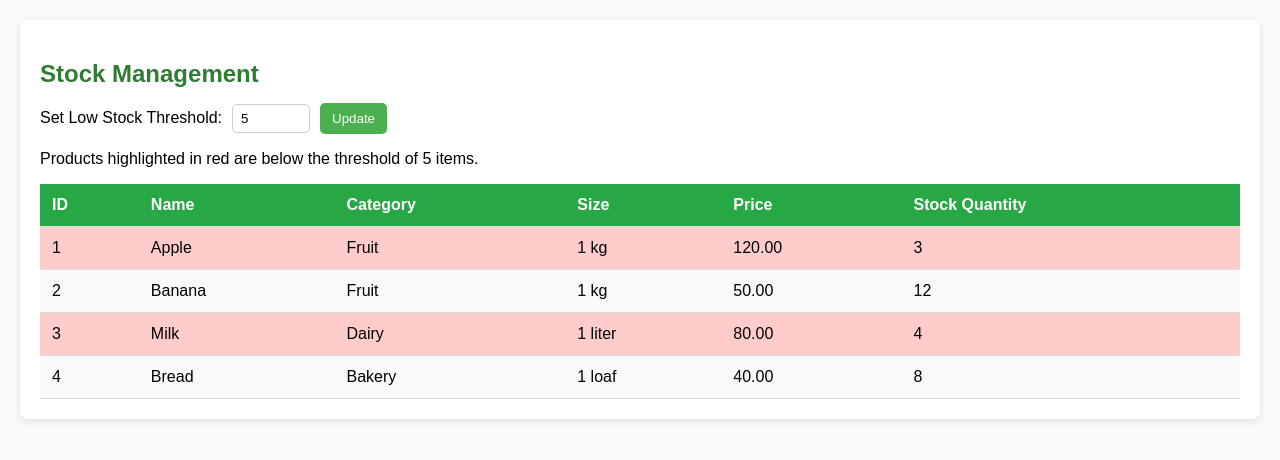
After one commit to EricJamesSonio/Agri_fresh, a PHP site: page /sections/stock.html in a window 1280 px wide. The commit adds this page. Shown: the top 460 px of the page. Run offline with PHP 8.4, Linux system fonts and the light colour scheme.

Commit message:
Stock management

```diff
--- a/Code/frontend/admin/css/index.css
+++ b/Code/frontend/admin/css/index.css
@@ -258,3 +258,6 @@
     flex-wrap: wrap;
     gap: 10px;
 }
+.low-stock {
+    background-color: #ffcccc; /* light red for low stock */
+}
--- a/Code/frontend/admin/index.php
+++ b/Code/frontend/admin/index.php
@@ -21,6 +21,7 @@ requireAdmin(); // redirects non-admins to frontend/html/index.php
                 <li onclick="loadSection('products')">Product Management</li>
                 <li onclick="loadSection('sales')">Sales Report</li>
                 <li onclick="loadSection('vouchers')">Voucher Management</li>
+                 <li onclick="loadSection('stock')">Stock Management</li>
 
             </ul>
 
--- a/Code/frontend/admin/js/index.js
+++ b/Code/frontend/admin/js/index.js
@@ -19,7 +19,11 @@ async function loadSection(section) {
     }else if(section === 'vouchers') {
   const vouchersModule = await import('./vouchers.js');
   if(vouchersModule.initVouchers) await vouchersModule.initVouchers();
+} else if(section === 'stock') {
+  const stockModule = await import('./stock.js');
+  if(stockModule.initStock) await stockModule.initStock();
 }
+
 
 
   } catch (err) {
--- /dev/null
+++ b/Code/frontend/admin/sections/stock.html
@@ -0,0 +1,199 @@
+<!DOCTYPE html>
+<html lang="en">
+<head>
+  <meta charset="UTF-8">
+  <meta name="viewport" content="width=device-width, initial-scale=1.0">
+  <title>Stock Management</title>
+  <style>
+    body {
+      font-family: Arial, sans-serif;
+      background: #f8f9fa;
+      margin: 0;
+      padding: 20px;
+    }
+
+    .card {
+      background: #fff;
+      border-radius: 8px;
+      padding: 20px;
+      max-width: 1200px;
+      margin: auto;
+      box-shadow: 0 2px 8px rgba(0,0,0,0.1);
+    }
+
+    .card-title {
+      font-size: 1.5rem;
+      font-weight: bold;
+      margin-bottom: 15px;
+      color: #2e7d32;
+    }
+
+    /* Threshold controls */
+    .threshold-controls {
+      display: flex;
+      align-items: center;
+      gap: 10px;
+      margin-bottom: 15px;
+      flex-wrap: wrap;
+    }
+
+    .threshold-controls input[type="number"] {
+      width: 60px;
+      padding: 6px 8px;
+      border-radius: 5px;
+      border: 1px solid #ccc;
+    }
+
+    .threshold-controls button {
+      background-color: #4CAF50;
+      color: white;
+      border: none;
+      padding: 8px 12px;
+      border-radius: 5px;
+      cursor: pointer;
+      transition: background 0.3s;
+    }
+
+    .threshold-controls button:hover {
+      background-color: #45a049;
+    }
+
+    /* Table styles */
+    .table-responsive {
+      width: 100%;
+      overflow-x: auto;
+    }
+
+    table {
+      width: 100%;
+      border-collapse: collapse;
+      min-width: 700px;
+    }
+
+    thead {
+      background-color: #28a745;
+      color: white;
+    }
+
+    th, td {
+      padding: 12px;
+      border-bottom: 1px solid #ddd;
+      text-align: left;
+      white-space: nowrap;
+    }
+
+    tbody tr:nth-child(even) {
+      background-color: #f9f9f9;
+    }
+
+    .low-stock {
+      background-color: #ffcccc;
+    }
+
+    /* Responsive tweaks */
+    @media (max-width: 768px) {
+      body {
+        padding: 10px;
+      }
+
+      .card {
+        padding: 15px;
+      }
+
+      .threshold-controls {
+        flex-direction: column;
+        align-items: flex-start;
+      }
+    }
+
+    @media (max-width: 480px) {
+      .card-title {
+        font-size: 1.2rem;
+        text-align: center;
+      }
+
+      table {
+        font-size: 0.9rem;
+        min-width: 500px;
+      }
+
+      th, td {
+        padding: 8px;
+      }
+    }
+  </style>
+</head>
+<body>
+  <div class="card">
+    <h2 class="card-title">Stock Management</h2>
+
+    <!-- Threshold Update -->
+    <div class="threshold-controls">
+      <label for="stock-threshold-input">Set Low Stock Threshold:</label>
+      <input type="number" id="stock-threshold-input" min="0" value="5">
+      <button id="update-threshold-btn">Update</button>
+    </div>
+
+    <p>Products highlighted in red are below the threshold of <span id="stock-threshold">5</span> items.</p>
+
+    <div class="table-responsive">
+      <table id="stock-table">
+        <thead>
+          <tr>
+            <th>ID</th>
+            <th>Name</th>
+            <th>Category</th>
+            <th>Size</th>
+            <th>Price</th>
+            <th>Stock Quantity</th>
+          </tr>
+        </thead>
+        <tbody>
+          <!-- Stock data injected here -->
+        </tbody>
+      </table>
+    </div>
+  </div>
+
+  <script>
+    // Example stock data (replace with your PHP fetch if needed)
+    const stockData = [
+      {id:1, name:'Apple', category:'Fruit', size:'1 kg', price:120, stock:3},
+      {id:2, name:'Banana', category:'Fruit', size:'1 kg', price:50, stock:12},
+      {id:3, name:'Milk', category:'Dairy', size:'1 liter', price:80, stock:4},
+      {id:4, name:'Bread', category:'Bakery', size:'1 loaf', price:40, stock:8}
+    ];
+
+    const tableBody = document.querySelector('#stock-table tbody');
+    const thresholdInput = document.getElementById('stock-threshold-input');
+    const thresholdDisplay = document.getElementById('stock-threshold');
+
+    function renderTable(threshold) {
+      tableBody.innerHTML = '';
+      stockData.forEach(item => {
+        const tr = document.createElement('tr');
+        if(item.stock <= threshold) tr.classList.add('low-stock');
+        tr.innerHTML = `
+          <td>${item.id}</td>
+          <td>${item.name}</td>
+          <td>${item.category}</td>
+          <td>${item.size}</td>
+          <td>${item.price.toFixed(2)}</td>
+          <td>${item.stock}</td>
+        `;
+        tableBody.appendChild(tr);
+      });
+      thresholdDisplay.textContent = threshold;
+    }
+
+    // Initial render
+    renderTable(parseInt(thresholdInput.value));
+
+    // Update threshold dynamically
+    document.getElementById('update-threshold-btn').addEventListener('click', () => {
+      const threshold = parseInt(thresholdInput.value);
+      renderTable(threshold);
+    });
+  </script>
+</body>
+</html>
```
Also changed, not shown: Code/frontend/admin/js/stock.js (added, +71 -0 lines).
